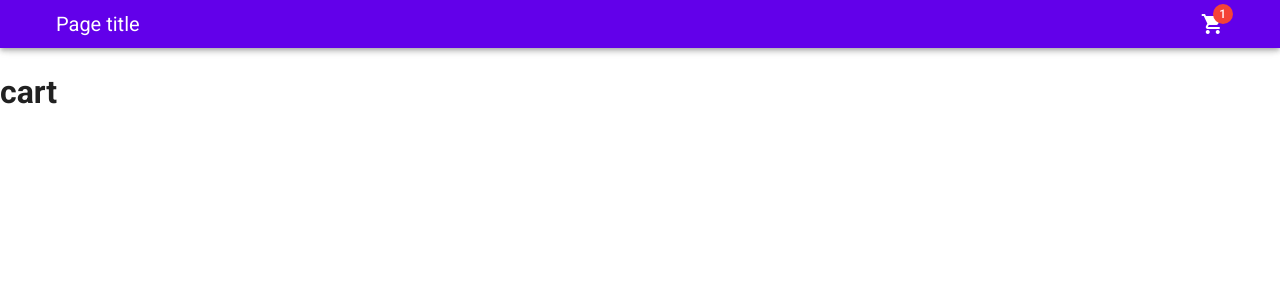
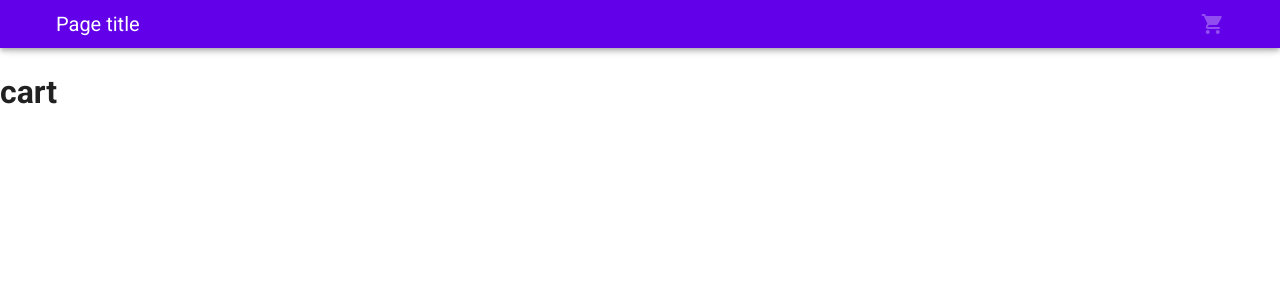
Before and after one commit to THEC0Der7/lessons-app, a Vue app: page /cart in a window 1280 px wide. Shown: the top 300 px of the page. Built offline with nearby package versions, Linux system fonts and the light colour scheme.

Commit message:
cart nav button is functional now

```diff
--- a/src/components/main-header.vue
+++ b/src/components/main-header.vue
@@ -1,12 +1,12 @@
 <template>
   <div>
     <v-app-bar color="deep-purple accent-4" class="px-10" dense dark>
-      <v-toolbar-title>Page title</v-toolbar-title>
+      <v-toolbar-title>Page title </v-toolbar-title>
 
       <v-spacer></v-spacer>
 
-      <v-btn icon>
-        <v-badge :content="1" :value="true" color="red" overlap>
+      <v-btn @click="chnagePage" :disabled="!cartItems" icon>
+        <v-badge :content="cartItems" :value="cartItems" color="red" overlap>
           <v-icon>mdi-cart</v-icon>
         </v-badge>
       </v-btn>
@@ -19,5 +19,27 @@ export default {
   name: "main-header",
 
   data: () => ({}),
+
+  computed: {
+    cartItems() {
+      if (this.$store.getters.getCart.length > 0) {
+        const items = this.$store.getters.getCart;
+
+        return items.map((i) => i.qty).reduce((a, b) => a + b);
+      } else {
+        return null;
+      }
+    },
+  },
+
+  methods: {
+    chnagePage() {
+      if (this.$route.name === "home") {
+        this.$router.push({ name: "cart" });
+      } else {
+        this.$router.push({ name: "home" });
+      }
+    },
+  },
 };
 </script>
```
Also changed, not shown: src/components/lessons-card.vue (+0 -9 lines).
